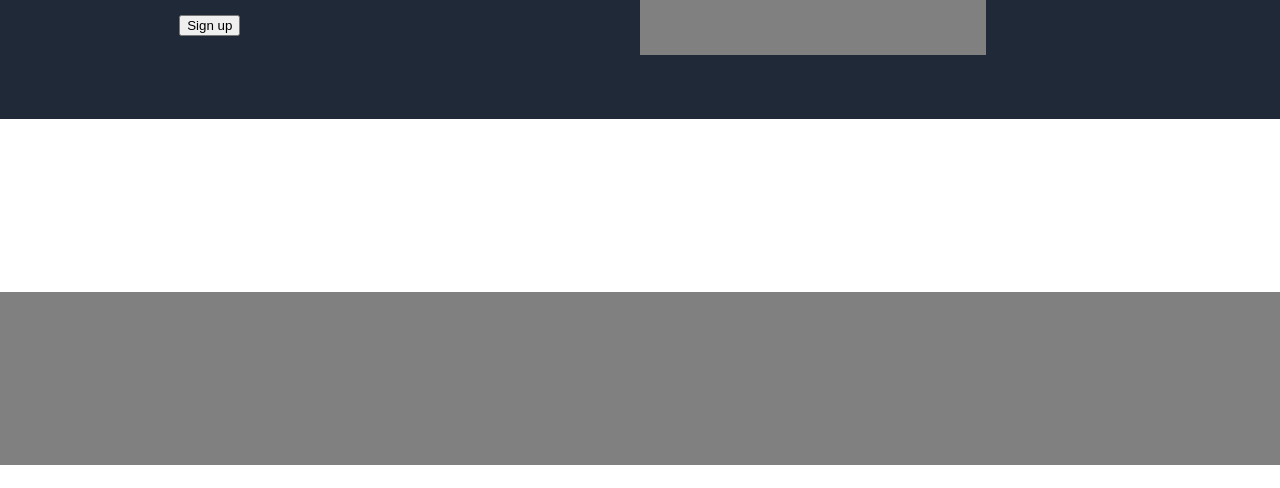
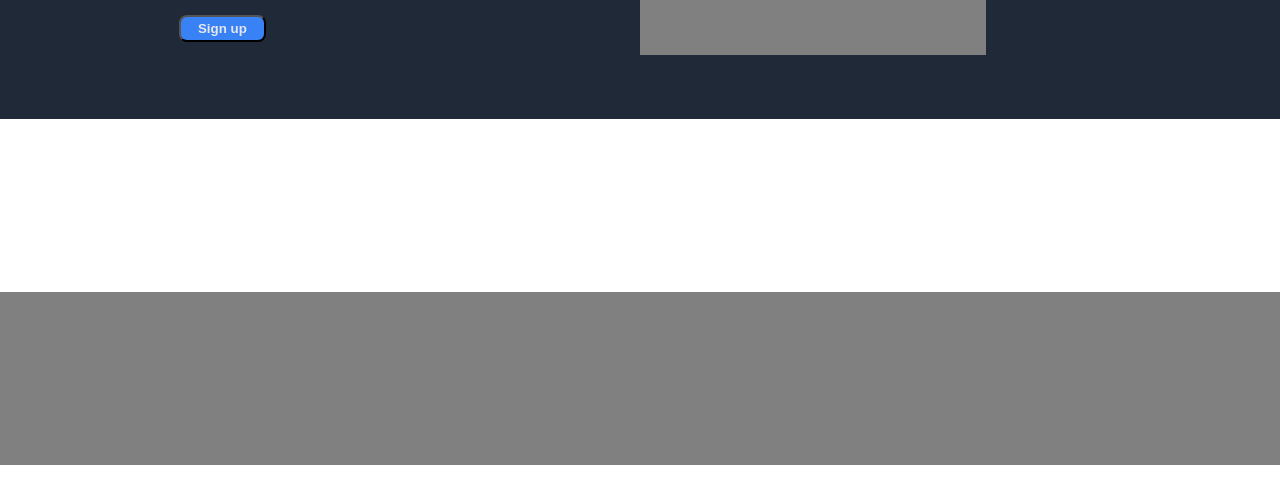
Before and after one commit to dylanlangone/landing-page, a plain HTML site: page index.html in a window 1280 px wide. Shown: the part 312-800 px from the top of the page. Drawn offline with Linux system fonts and the light colour scheme.

Commit message:
Complete panel 1

```diff
--- a/index.html
+++ b/index.html
@@ -3,7 +3,7 @@
 <head>
     <meta charset="UTF-8">
     <meta name="viewport" content="width=device-width, initial-scale=1.0">
-    <title>Document</title>
+    <title>Landing Page</title>
     <link rel="preconnect" href="https://fonts.googleapis.com">
 <link rel="preconnect" href="https://fonts.gstatic.com" crossorigin>
 <link href="https://fonts.googleapis.com/css2?family=Roboto:ital,wght@0,100;0,300;0,400;0,500;0,700;0,900;1,100;1,300;1,400;1,500;1,700;1,900&display=swap" rel="stylesheet">
--- a/style.css
+++ b/style.css
@@ -73,6 +73,15 @@ body {
     color: #E5E7EB;
 }
 
+button {
+    background-color: #3882F6;
+    color: #E5E7EB;
+    font-weight: bold;
+    width: 25%;
+    padding: 4px 4px;
+    border-radius: 8px;
+}
+
 .p2 {
     background: white;
 }
```
